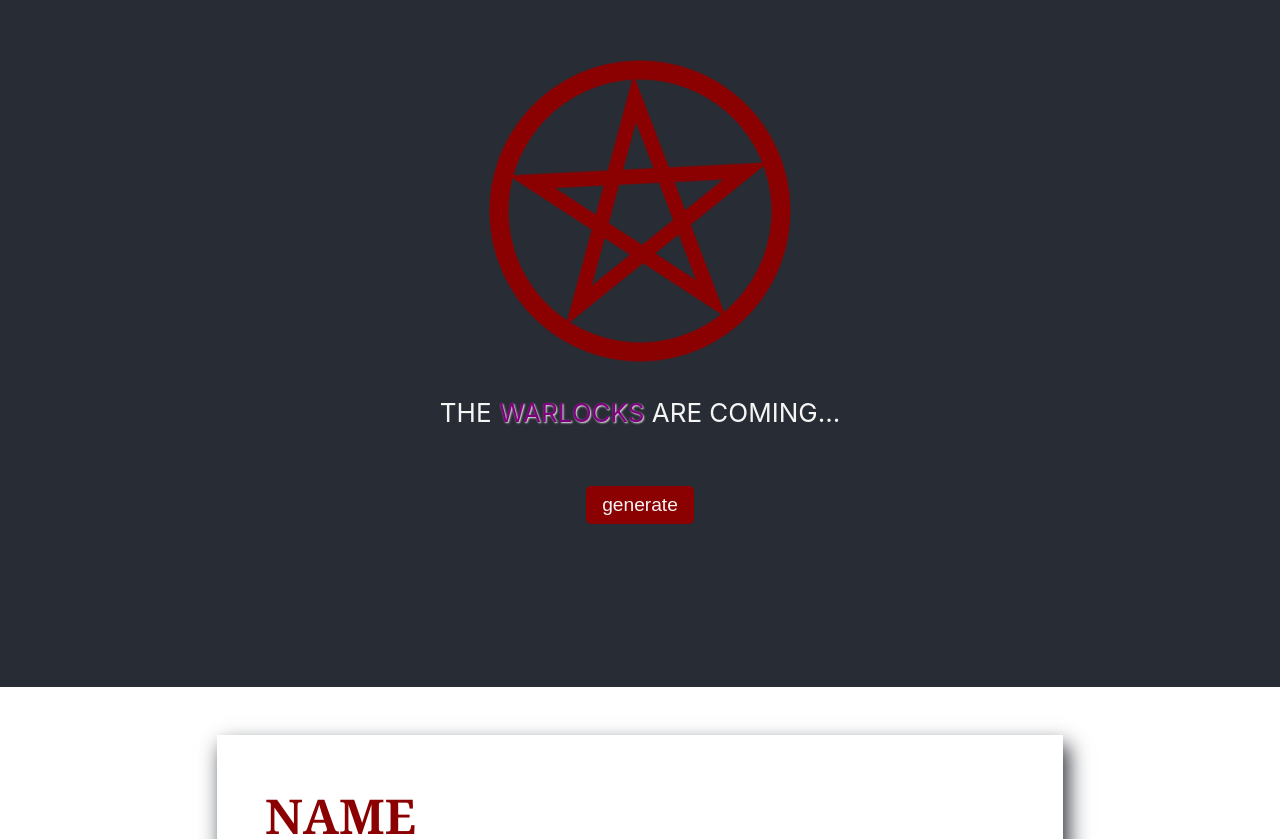
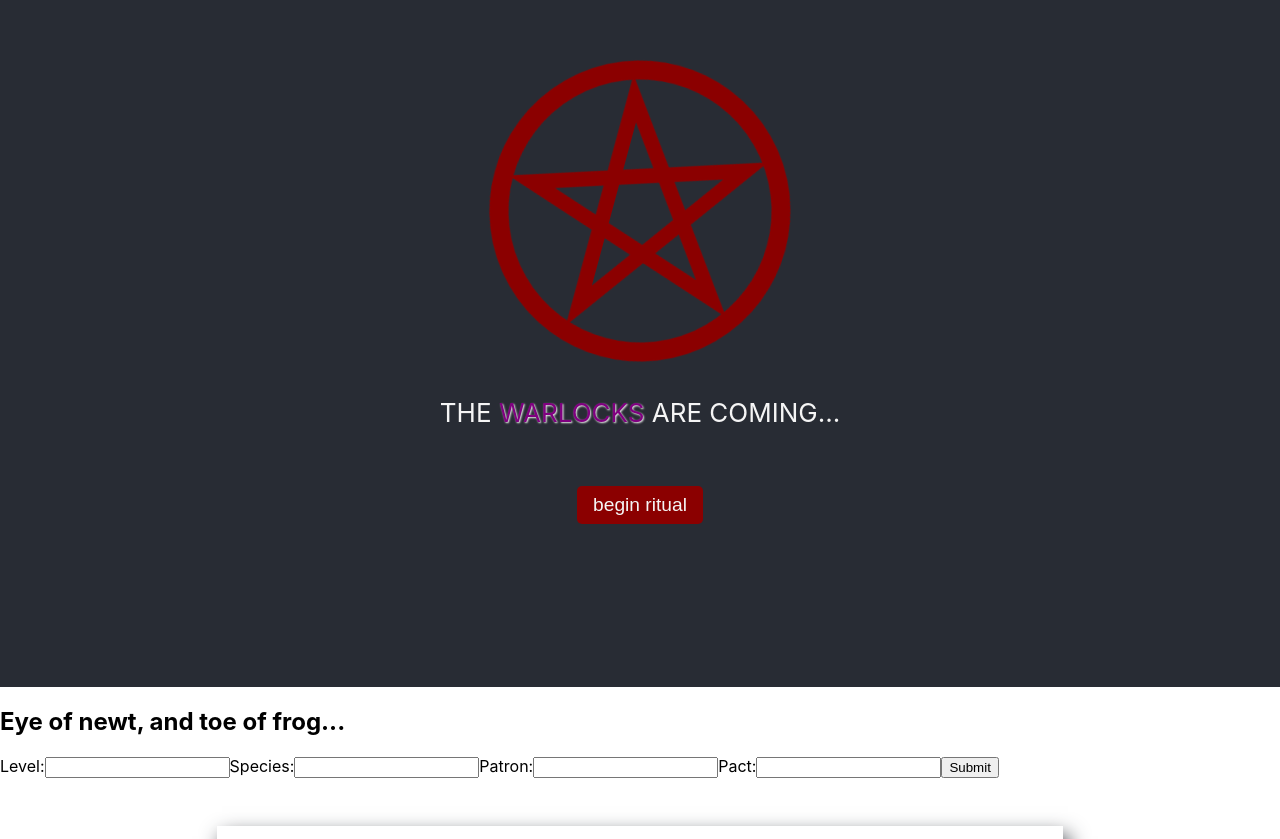
Before and after one commit to AcmeCat/Warlocks, a React (Create React App) app: page / in a window 1280 px wide. Shown: the part 113-952 px from the top of the page. Built offline with nearby package versions, Linux system fonts and the light colour scheme.

Commit message:
moved options and stat-block into separate sections within main so they can be targeted for individual styling

```diff
--- a/src/App.js
+++ b/src/App.js
@@ -93,16 +93,34 @@ class App extends React.Component {
           <p>
             THE <span className='warlocks'>WARLOCKS</span> ARE COMING...
           </p>
-          <button className='generate-button' onClick={this.letsBegin}>generate</button>
+          <button className='generate-button' onClick={this.letsBegin}>begin ritual</button>
         </header>
         <main>
-          {/* <div id='parameters'>
-            Some params... prolly a form or summink
-          </div> */}
+          <section id='options'>
+            <h2 id='options-heading'>Eye of newt, and toe of frog...</h2>
+            <form onSubmit={this.handleSubmit}>
+              <label>
+                Level:
+                <input type="text" value={this.state.value} onChange={this.handleChange} />
+              </label>
+              <label>
+                Species:
+                <input type="text" value={this.state.value} onChange={this.handleChange} />
+              </label>
+              <label>
+                Patron:
+                <input type="text" value={this.state.value} onChange={this.handleChange} />
+              </label>
+              <label>
+                Pact:
+                <input type="text" value={this.state.value} onChange={this.handleChange} />
+              </label>
+              <input type="submit" value="Submit" />
+            </form>
+          </section>
+          <section id='stats'>
             <div id='stat-block'>
-            <NameAndTitle details={{"name": this.state.name, "species": this.state.species, "patron": this.state.patron, "pact": this.state.pact}} />
-            {/* <h2 className='warlock-name'>{this.state.name}</h2>
-            <p className='running-title'>{this.state.species} Warlock, {this.randomBool(33) ? 'Devotee' : this.randomBool(50) ? 'Servant' : 'Minion'} of {this.state.patron}{this.state.pact !== '' ? ', Pact of the ' + this.state.pact : ''}</p> */}
+              <NameAndTitle details={{'name': this.state.name, 'species': this.state.species, 'patron': this.state.patron, 'pact': this.state.pact}} />
               <hr/>
               <p><span className='title'>Level: </span>{this.state.level}</p>
               <p><span className='title'>Hit Points: </span>{this.state.hitPoints}</p>
@@ -119,6 +137,8 @@ class App extends React.Component {
               <Spells level={this.state.level}/>
               <hr/>
             </div>
+          </section>
+
           {/* <div id='map'>
             Hello
           </div> */}
```
Lines whose indentation alone changed are shown as unchanged.
